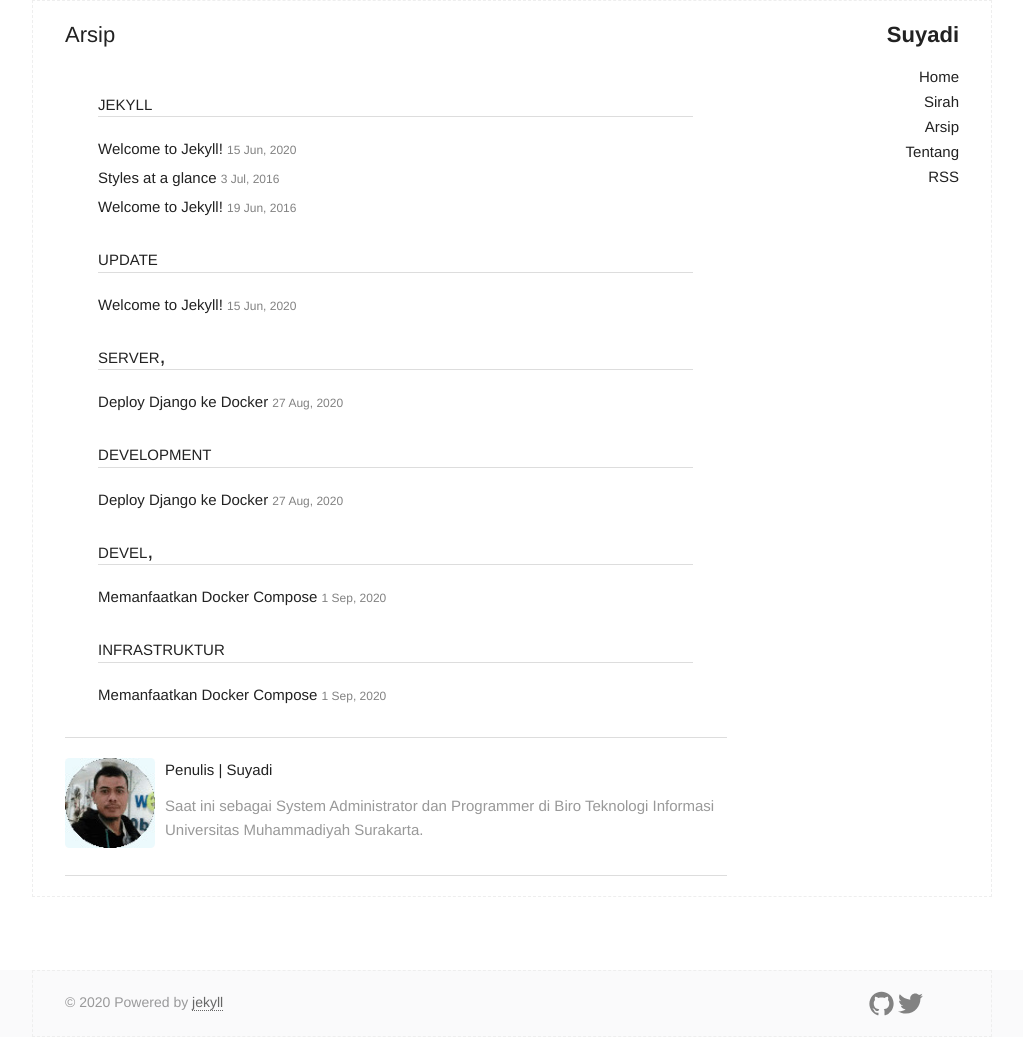
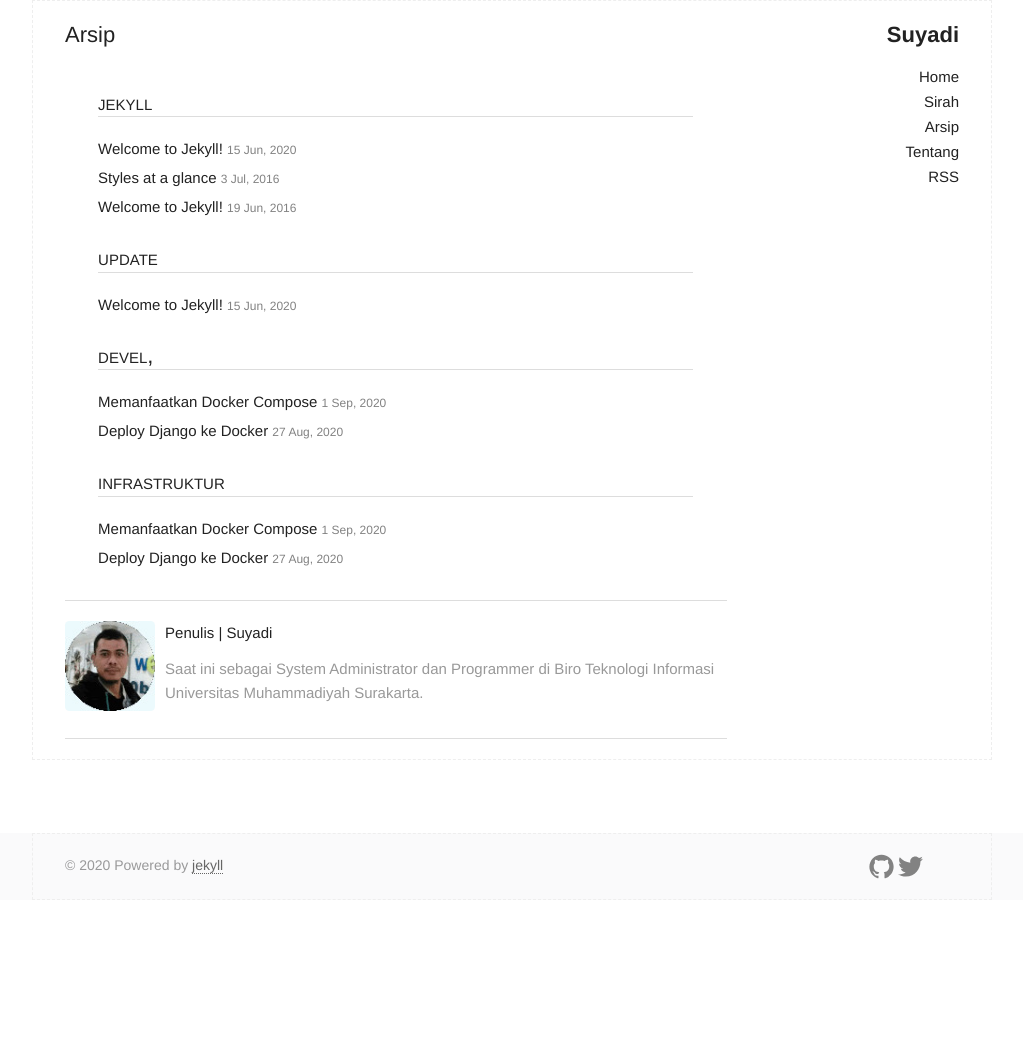
Before and after one commit to abufarros/abufarros.github.io, a Jekyll site: the page built from archive.md, in a window 1280 px wide. Shown: the whole page, without its empty margins (128-1151 px from the left). Built offline with Jekyll 4.4.1, drawn with Linux system fonts in a browser that asks for light colours; after the commit the page ends 900 px from its top, so only the background shows below that.

Commit message:
docker compose

```diff
--- a/_posts/2020-08-27-deploy-django-ke-docker.md
+++ b/_posts/2020-08-27-deploy-django-ke-docker.md
@@ -2,7 +2,7 @@
 layout: post
 title:  "Deploy Django ke Docker"
 date: 2020-08-27 14:37:00 +0700
-categories: server, development
+categories: devel, infrastruktur
 ---
 
 Docker adalah sebuah teknologi container software open source yang memungkinkan Anda untuk membangun, menguji, dan menyebarkan aplikasi terdistribusi dalam lingkungan yang terisolasi. Banyak manfaat dari Docker, seperti dalam tulisan mas [Katon Fergiawan B, Lebih Produktif dengan Docker](https://medium.com/@katonfergie/lebih-produktif-dengan-docker-c49b9d6ded8b).
```
